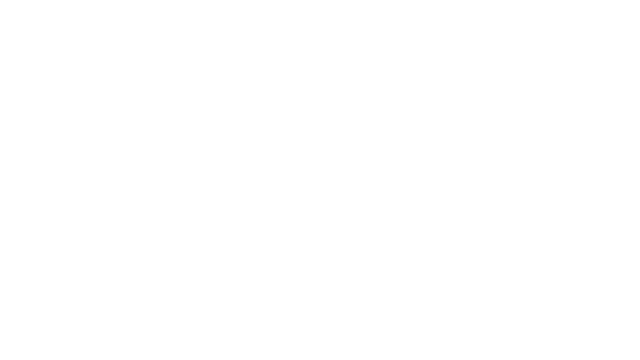
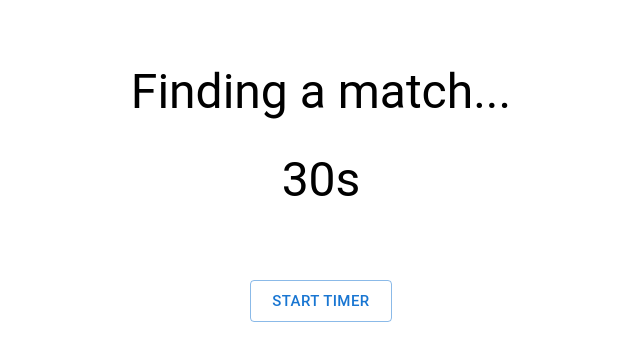
Before and after one commit to CS3219-AY2223S1/cs3219-project-ay2223s1-g2, a React (Create React App) app in the folder frontend/: page /findmatch in a window 1280 px wide. Before the commit this address had no page. Shown: the top 360 px of the page, without its empty margins (319-959 px from the left). Built offline with nearby package versions, Linux system fonts and the light colour scheme.

Commit message:
Create countdown timer for finding match

```diff
--- a/frontend/src/App.js
+++ b/frontend/src/App.js
@@ -1,6 +1,7 @@
 import {BrowserRouter as Router, Routes, Route, Navigate} from "react-router-dom";
 import SignupPage from './components/SignupPage';
 import DifficultyPage from "./components/DifficultyPage";
+import FindingMatchPage from "./components/FindingMatchPage";
 import {Box} from "@mui/material";
 
 function App() {
@@ -12,6 +13,7 @@
                         <Route exact path="/" element={<Navigate replace to="/signup" />}></Route>
                         <Route path="/signup" element={<SignupPage/>}/>
                         <Route path="/difficulty" element={<DifficultyPage/>}/>
+                        <Route path="/findmatch" element={<FindingMatchPage/>}/>
                     </Routes>
                 </Router>
             </Box>
--- /dev/null
+++ b/frontend/src/components/FindingMatchPage.js
@@ -0,0 +1,78 @@
+import {
+    Box,
+    Button,
+    ToggleButton,
+    ToggleButtonGroup,
+    Typography,
+    CircularProgress
+} from "@mui/material";
+import {useEffect, useState} from "react";
+import axios from "axios";
+import {URL_USER_SVC} from "../configs";
+import {STATUS_CODE_CONFLICT, STATUS_CODE_CREATED} from "../constants";
+import {Link} from "react-router-dom";
+
+function FindingMatchPage() {
+    const TIME_LIMIT = 30*1000
+    const [findMatchFailed, setFindMatchFailed] = useState(false)
+    const [percentageTimeLeft, setPercentageTimeLeft] = useState(100)
+    const [timeLeft, setTimeLeft] = useState(TIME_LIMIT/1000)
+    const [isFindingMatch, setIsFindingMatch] = useState(false)
+    // TODO:
+    // 1. Console log time left every second
+    // 2. Create countdown timer based on time left state. Button to trigger
+    // 2a. Add handler to route to this page from DifficultyPage onClick FindMatch
+
+    // 3. Connect page to Socket.io
+    // 4. Emit find match event to server
+    // 5. Change timer trigger to after emit find match
+
+    const handleTimer = () => {
+        setIsFindingMatch(true)
+        const startTime = Date.now()
+        const updateTimer = () => {
+
+            const currTime = Date.now()
+
+            const timePassed = currTime-startTime
+
+            const remainingTime = TIME_LIMIT - timePassed;
+
+            if (remainingTime < 0) {
+                setPercentageTimeLeft(0) // prevent wonky -ve values
+                setTimeLeft(0)
+                setIsFindingMatch(false) // re-enable find match button
+                setFindMatchFailed(true)
+            } else {
+                setTimeLeft(Math.round(remainingTime/1000))
+                setPercentageTimeLeft(Math.round(remainingTime/TIME_LIMIT*100))
+                setTimeout(updateTimer, 100)
+            }
+        }
+
+        //setTimeout every 0.5s, update time left by subtracting
+        setTimeout(updateTimer, 100)
+    }
+
+    return (
+        <Box display={"flex"} flexDirection={"column"} alignItems={"center"}>
+            <Typography variant={"h3"} marginBottom={"2rem"}>
+                {findMatchFailed ? 'Unable to find a match. Try again?' : 'Finding a match...'}
+            </Typography>
+            <Typography variant={"h3"} marginBottom={"2rem"}>
+                {timeLeft+'s'}
+            </Typography>
+            {isFindingMatch && <CircularProgress
+                    variant="determinate" value={percentageTimeLeft}
+                    size={200}
+                    thickness={4}
+
+            />}
+            <Box mt={5} display={"flex"} flexDirection={"column"} >
+                <Button size={"large"} variant={"outlined"} onClick={handleTimer} disabled={isFindingMatch}>Start Timer</Button>
+            </Box>
+        </Box>
+    )
+}
+
+export default FindingMatchPage;
```
